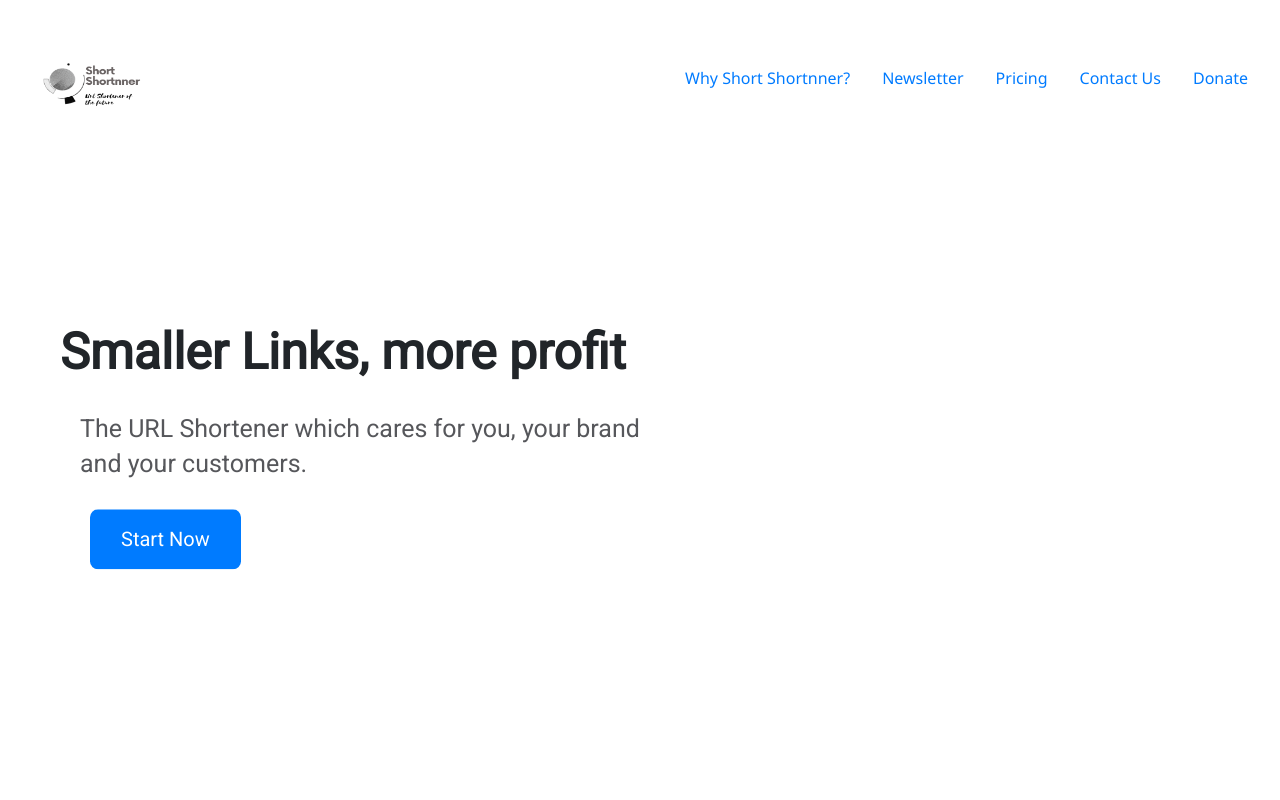
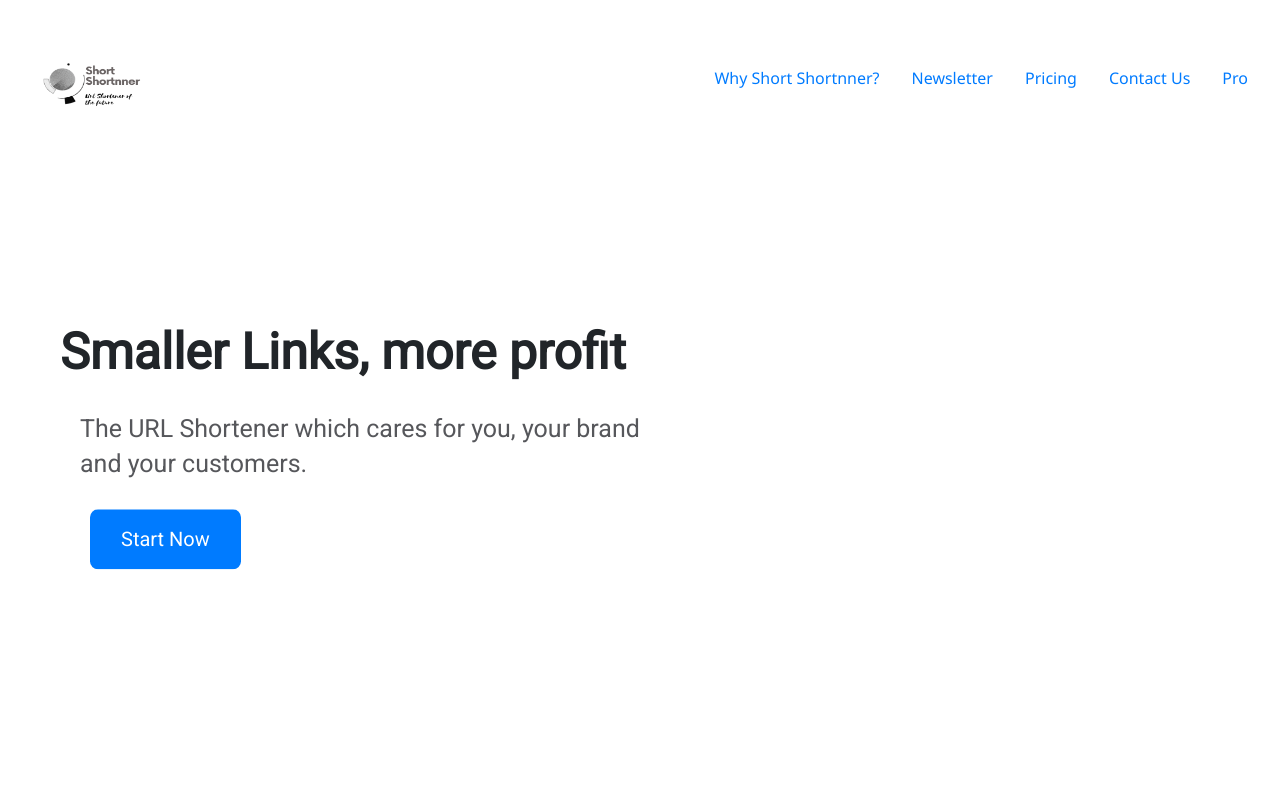
Before and after one commit to mubashir2005/shortnner-production, a Next.js app: page / in a window 1280 px wide. Shown: the top 800 px of the page. Built offline with nearby package versions, Linux system fonts and the light colour scheme; a web font is replaced by a local one.

Commit message:
fixing all issues

```diff
--- a/pages/Components/Complements.tsx
+++ b/pages/Components/Complements.tsx
@@ -7,7 +7,7 @@ export default function Complements() {
       <h1 id={styles.comp}>Let the URL be private and limitless</h1>
 
       <a
-        href="https://shortnner-blog.vercel.app/"
+        href="https://shortnner-blog.vercel.app/why"
         target="_blank"
         rel="noreferrer"
         className={styles.learn_more}
--- a/pages/Components/Navbar.tsx
+++ b/pages/Components/Navbar.tsx
@@ -53,11 +53,11 @@ function NavigationBar() {
                         <Nav.Link
                             className={styles.effects}
                             target="_blank"
-                            href="https://shortnner-blog.vercel.app/donation"
+                            href="https://shortnner-blog.vercel.app/pro"
                             style={{textDecoration: "none"}}
                             rel="noreferrer"
                         >
-                            Donate
+                            Pro
                         </Nav.Link>
                     </Navbar.Collapse>
                 </Navbar>
```
Also changed, not shown: 1 other file (tests, documents, lock files or other folders).
